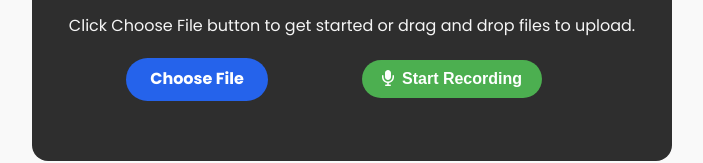
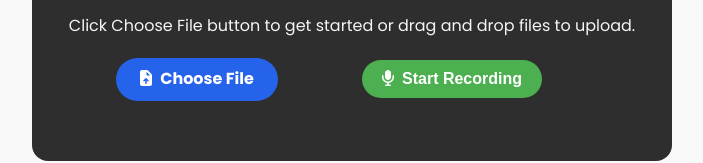
Before and after one commit to iashutoshyadav/SpeechToText, a React (Vite) app in the folder vite-project/: page / in a window 1280 px wide. Shown: the part 471-634 px from the top of the page, without its empty margins (288-991 px from the left). Built offline with nearby package versions, Linux system fonts and the light colour scheme; no server answers.

Commit message:
Update: Improved CORS with .env support

```diff
--- a/vite-project/src/components/UploadPage.jsx
+++ b/vite-project/src/components/UploadPage.jsx
@@ -2,6 +2,8 @@
 import axios from 'axios';
 import { useNavigate } from 'react-router-dom';
 import VoiceRecorder from '../components/VoiceRecorder';
+import { FontAwesomeIcon } from '@fortawesome/react-fontawesome';
+import { faFileArrowUp } from '@fortawesome/free-solid-svg-icons';
 
 
 function UploadPage() {
@@ -65,6 +67,7 @@
         <div className="file-recorder-container">
           <div className="choose-file">
             <label htmlFor="file-upload" className="custom-file-upload">
+              <FontAwesomeIcon icon={faFileArrowUp} style={{ marginRight: '8px' }} />
               Choose File
             </label>
             <input
```
